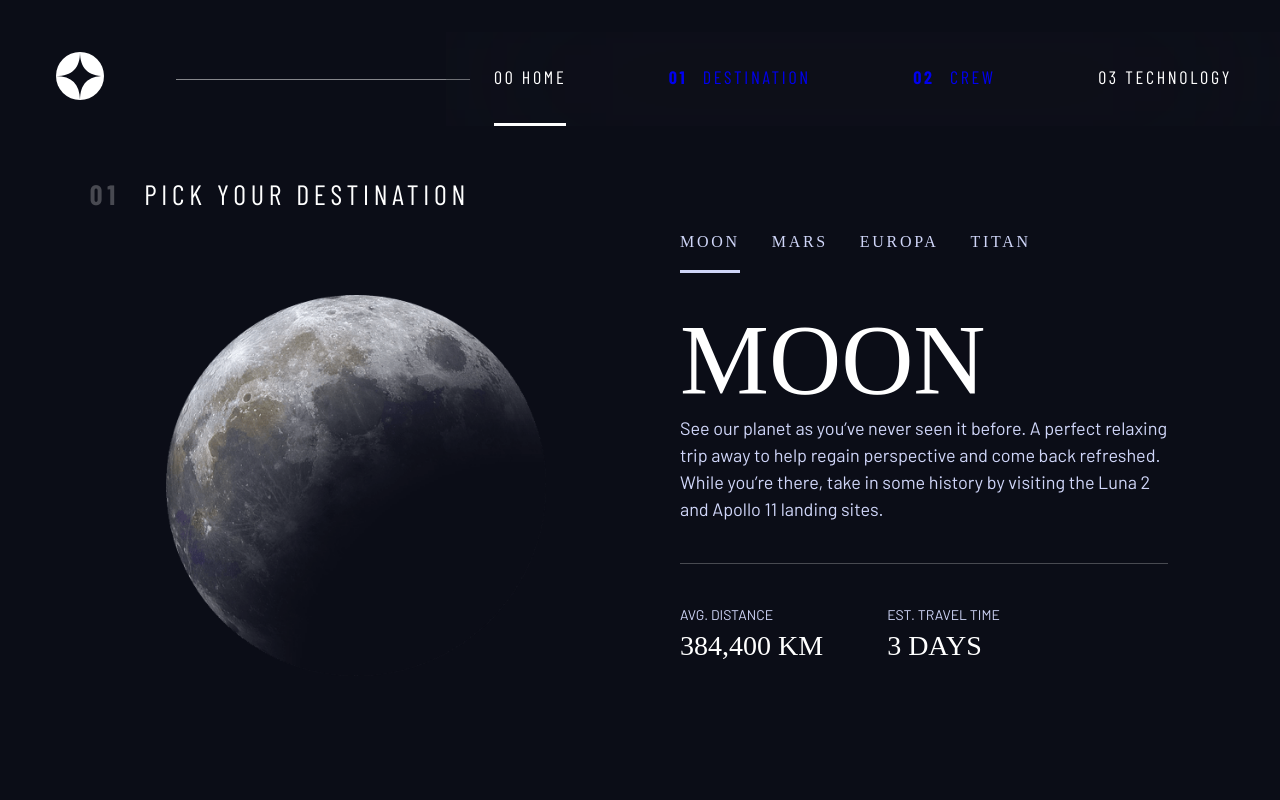
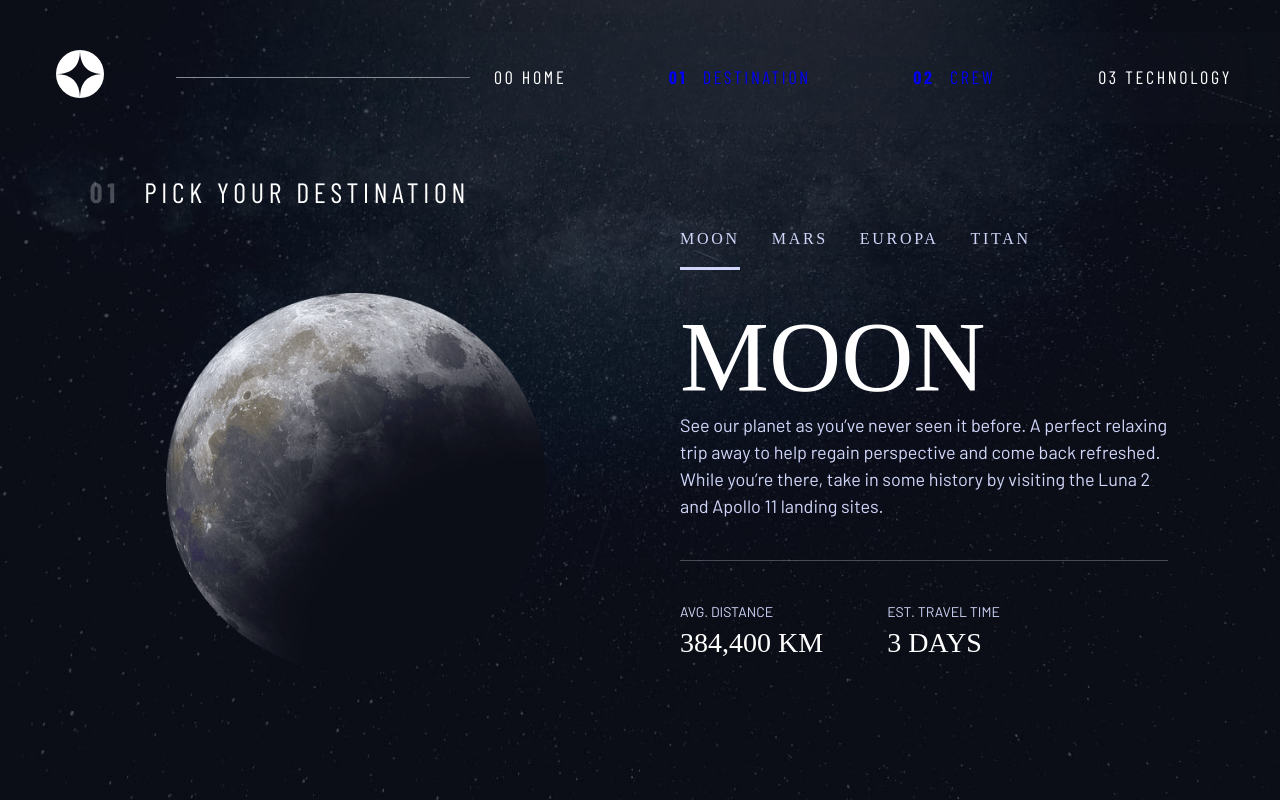
Before and after one commit to GustavoCarv/Space-Travel, a Next.js app: page /destinations in a window 1280 px wide. Built offline with nearby package versions, Linux system fonts and the light colour scheme; a web font is replaced by a local one.

Commit message:
styles: small details were fixed

```diff
--- a/pages/crew.tsx
+++ b/pages/crew.tsx
@@ -11,7 +11,6 @@ import anoushehPic from "../public/assets/crew/image-anousheh-ansari.png";
 
 function Crew(): JSX.Element {
   const pageInfo = data.crew;
-  console.log(pageInfo);
   const [mainSrc, setMainSrc] = useState<StaticImageData>(douglaPic);
   const [info, setInfo] = useState("Douglas Hurley");
 
--- a/pages/destinations.tsx
+++ b/pages/destinations.tsx
@@ -14,14 +14,15 @@ function Destinations(): JSX.Element {
   const [mainSrc, setMainSrc] = useState<StaticImageData>(moonPic);
   const [info, setInfo] = useState("Moon");
 
-
   const mainContent = pageInfo.map((item, index) => {
     if (item.name === info) {
       return (
         <article key={index} className="destination-info">
-          <h2 className="uppercase fs-800 ff-serif text-white d-block">{item.name}</h2>
+          <h2 className="uppercase fs-800 ff-serif text-white d-block">
+            {item.name}
+          </h2>
           <p className="fs-400 ff-sans-normal text-blue-light">
-              {item.description}
+            {item.description}
           </p>
           <div className="destination-meta flex">
             <div>
@@ -48,12 +49,12 @@ function Destinations(): JSX.Element {
 
   const handleActiveContent = (_planet: string) => {
     setInfo(_planet);
-  }
+  };
 
-  const handleImageAndContent = (_src: StaticImageData, _planet: string ) => {
-    handleActivePicture(_src)
-    handleActiveContent(_planet)
-  }
+  const handleImageAndContent = (_src: StaticImageData, _planet: string) => {
+    handleActivePicture(_src);
+    handleActiveContent(_planet);
+  };
 
   return (
     <div className="body-container destination">
@@ -77,28 +78,28 @@ function Destinations(): JSX.Element {
           <div className=" tab-list underline-indicators flex">
             <button
               onClick={() => handleImageAndContent(moonPic, "Moon")}
-              aria-selected="true"
+              aria-selected={info === "Moon" ? "true" : "false"}
               className="small-button uppercase bg-blue-dark ff-serif text-blue-light letter-spacing-2 fs-300"
             >
               Moon
             </button>
             <button
               onClick={() => handleImageAndContent(marsPic, "Mars")}
-              aria-selected="false"
+              aria-selected={info === "Mars" ? "true" : "false"}
               className="small-button uppercase bg-blue-dark ff-serif text-blue-light letter-spacing-2 fs-300"
             >
               Mars
             </button>
             <button
               onClick={() => handleImageAndContent(europaPic, "Europa")}
-              aria-selected="false"
+              aria-selected={info === "Europa" ? "true" : "false"}
               className="small-button uppercase bg-blue-dark ff-serif text-blue-light letter-spacing-2 fs-300"
             >
               Europa
             </button>
             <button
               onClick={() => handleImageAndContent(titanPic, "Titan")}
-              aria-selected="false"
+              aria-selected={info === "Titan" ? "true" : "false"}
               className="small-button uppercase bg-blue-dark ff-serif text-blue-light letter-spacing-2 fs-300"
             >
               Titan
--- a/src/components/Header/Header.tsx
+++ b/src/components/Header/Header.tsx
@@ -9,6 +9,7 @@ const Header = () => {
   const handleMobileMenu = (): void => {
     setIsActive(!isActive);
   };
+
 
   return (
     <header className=" primary-header flex ">
@@ -35,7 +36,7 @@ const Header = () => {
             (isActive ? " is--active" : "")
           }
         >
-          <li className="active ff-sans-cond uppercase text-white letter-spacing-2">
+          <li className={"ff-sans-cond uppercase text-white letter-spacing-2"}>
             <span aria-hidden="true">00 </span> Home
           </li>
 
--- a/styles/globals.css
+++ b/styles/globals.css
@@ -489,6 +489,7 @@ select {
   cursor: pointer;
   border: 0;
   padding: var(--underline-padding, 1rem) 0;
+  background-color: transparent;
   /* border-bottom: 0.2rem solid rgb(var(--clr-white)); */
 }
 
@@ -591,6 +592,46 @@ select {
 @media (min-width: 45rem) {
   .home {
     background-image: url(../public/assets/home/background-home-desktop.jpg);
+  }
+}
+
+/* destination */
+.destination {
+  background-image: url(../public/assets/destination/background-destination-mobile.jpg);
+  background-repeat: no-repeat;
+  background-size: cover;
+}
+
+@media (min-width: 35rem) {
+  .destination {
+    background-position: center center;
+    background-image: url(../public/assets/destination/background-destination-tablet.jpg);
+  }
+}
+
+@media (min-width: 45rem) {
+  .destination {
+    background-image: url(../public/assets/destination/background-destination-desktop.jpg);
+  }
+}
+
+/* crew */
+.crew {
+  background-image: url(../public/assets/crew/background-crew-mobile.jpg);
+  background-repeat: no-repeat;
+  background-size: cover;
+}
+
+@media (min-width: 35rem) {
+  .crew {
+    background-position: center center;
+    background-image: url(../public/assets/crew/background-crew-tablet.jpg);
+  }
+}
+
+@media (min-width: 45rem) {
+  .crew {
+    background-image: url(../public/assets/crew/background-crew-desktop.jpg);
   }
 }
 
@@ -754,7 +795,6 @@ select {
   }
   .grid-container--crew .image-container-mobile {
     width: 70%;
-
   }
 }
 
@@ -770,11 +810,9 @@ select {
   .grid-container--crew .image-container-mobile {
     width: clamp(60%, 25vw, 90%);
     align-self: end;
-
   }
   .grid-container--crew .dot-indicators {
     justify-self: start;
-
   }
   .grid-container--crew .crew-info {
     justify-self: start;
```
